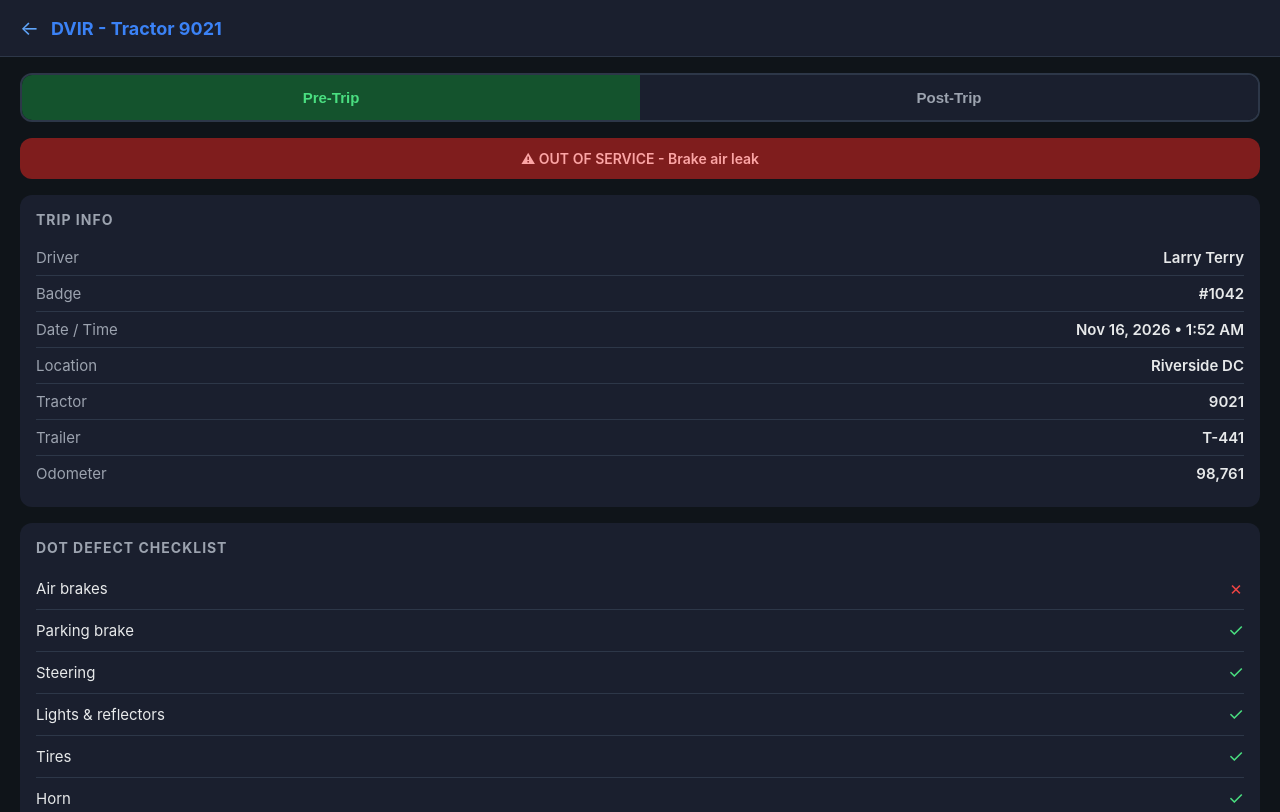
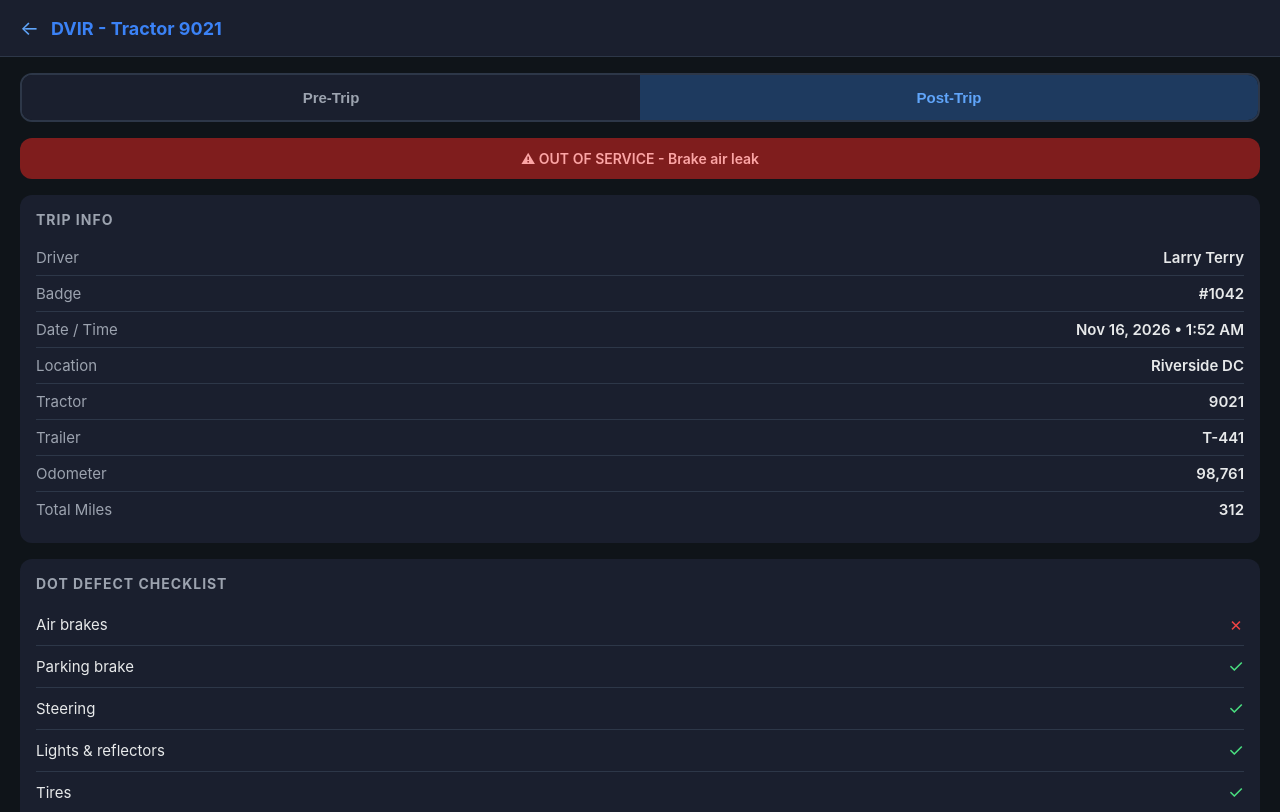
Before and after one commit to terryfamily716/FleetDVIR, a plain HTML site: page dvir-detail.html in a window 1280 px wide. Shown: the top 812 px of the page. Drawn offline with Linux system fonts and the light colour scheme.

Commit message:
Switch DVIR detail mockup to post-trip view with total miles driven

```diff
--- a/dvir-detail.html
+++ b/dvir-detail.html
@@ -44,8 +44,8 @@
     <h1>DVIR - Tractor 9021</h1>
   </div>
   <div class="trip-toggle">
-    <button class="trip-btn active-pre">Pre-Trip</button>
-    <button class="trip-btn">Post-Trip</button>
+    <button class="trip-btn">Pre-Trip</button>
+    <button class="trip-btn active-post">Post-Trip</button>
   </div>
   <div class="oos-banner">&#9888; OUT OF SERVICE - Brake air leak</div>
   <div class="card">
@@ -57,6 +57,7 @@
     <div class="field"><span class="label">Tractor</span><span class="value">9021</span></div>
     <div class="field"><span class="label">Trailer</span><span class="value">T-441</span></div>
     <div class="field"><span class="label">Odometer</span><span class="value">98,761</span></div>
+    <div class="field"><span class="label">Total Miles</span><span class="value">312</span></div>
   </div>
   <div class="card">
     <h2>DOT Defect Checklist</h2>
```
